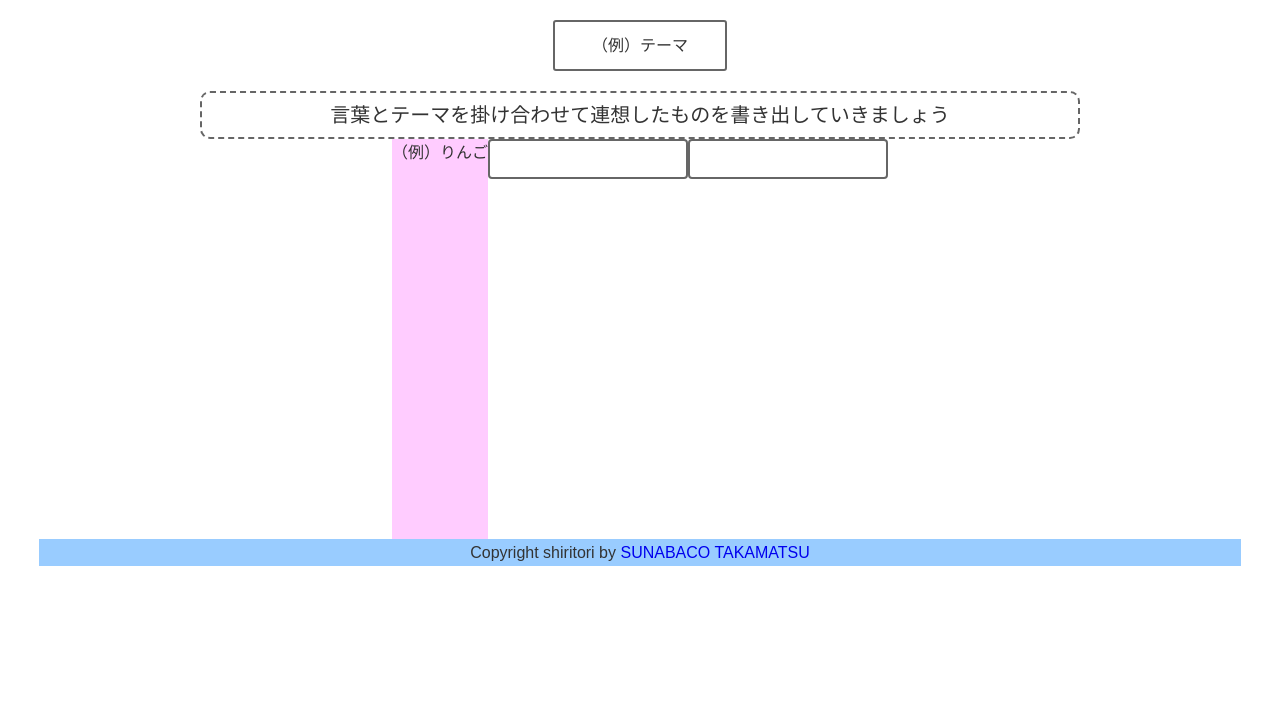
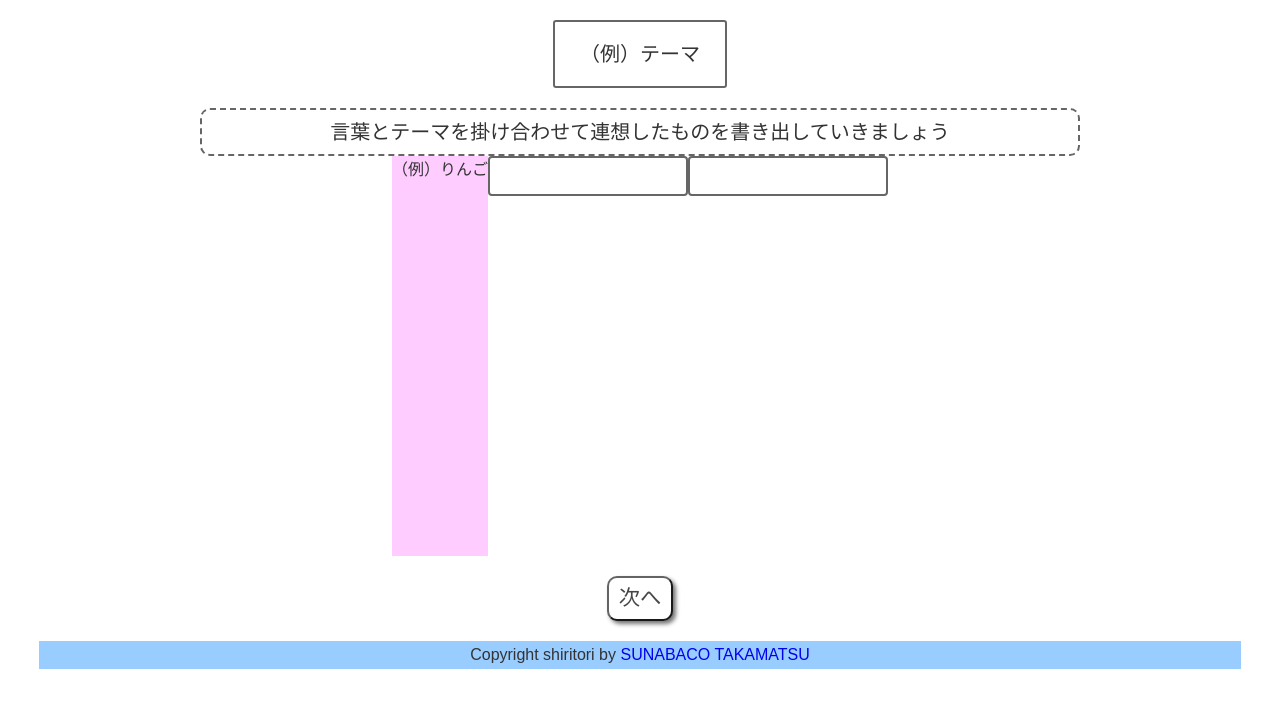
Before and after one commit to bamichan/shiritori-5-21, a Flask app: template templates/remind.html in a window 1280 px wide. Shown: the part 90-800 px from the top of the page. Run offline with Flask 2, Linux system fonts and the light colour scheme; the template is opened without the code that fills it, so the values that code supplies are empty.

Commit message:
最終ページまで作成　remind.html

```diff
--- a/templates/remind.html
+++ b/templates/remind.html
@@ -2,10 +2,10 @@
 {% block content %}
 <!-- 連想ページ -->
 <main class="page-contents wrapper">
-  <div class="thema content">（例）テーマ<!-- テーマ表示 成重さんよろしく！ --></div>
-  <div class="">
-    <div class="description-remind"><p>言葉とテーマを掛け合わせて連想したものを書き出していきましょう</p></div>
-  </div>
+  <div class="thema content"><p>（例）テーマ</p><!-- テーマ表示 成重さんよろしく！ --></div>
+
+  <div class="description-remind"><p>言葉とテーマを掛け合わせて連想したものを書き出していきましょう</p></div>
+
   <div class="remind-area">
     <div class="shiritori-area">
       （例）りんご
@@ -19,5 +19,9 @@
     </div>
   </div>
 
+  <div>
+    <input type="submit" value="次へ" class="button margin-top margin-bottom">
+  </div>
+
 </main>
 {% endblock %}
```
